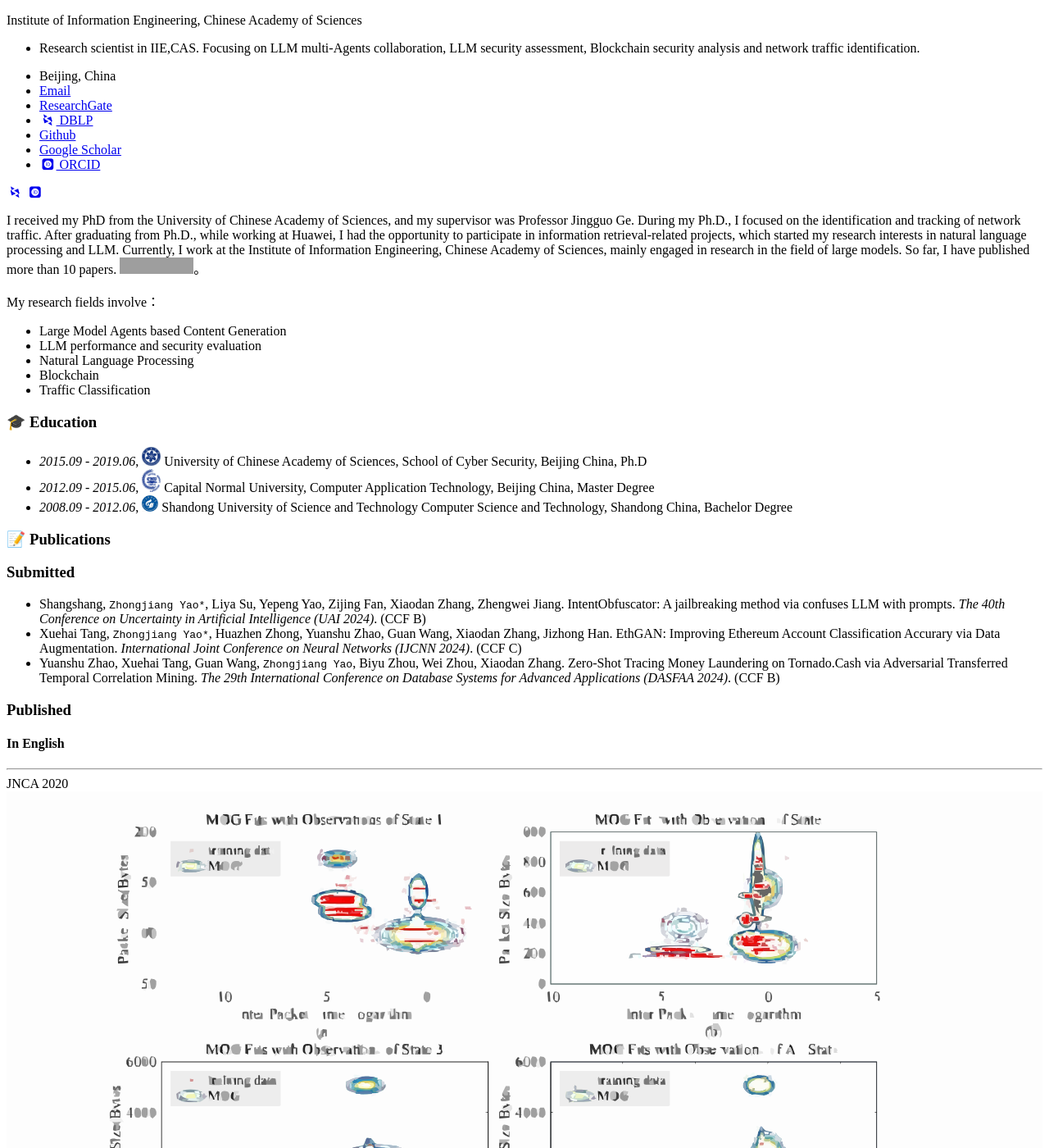
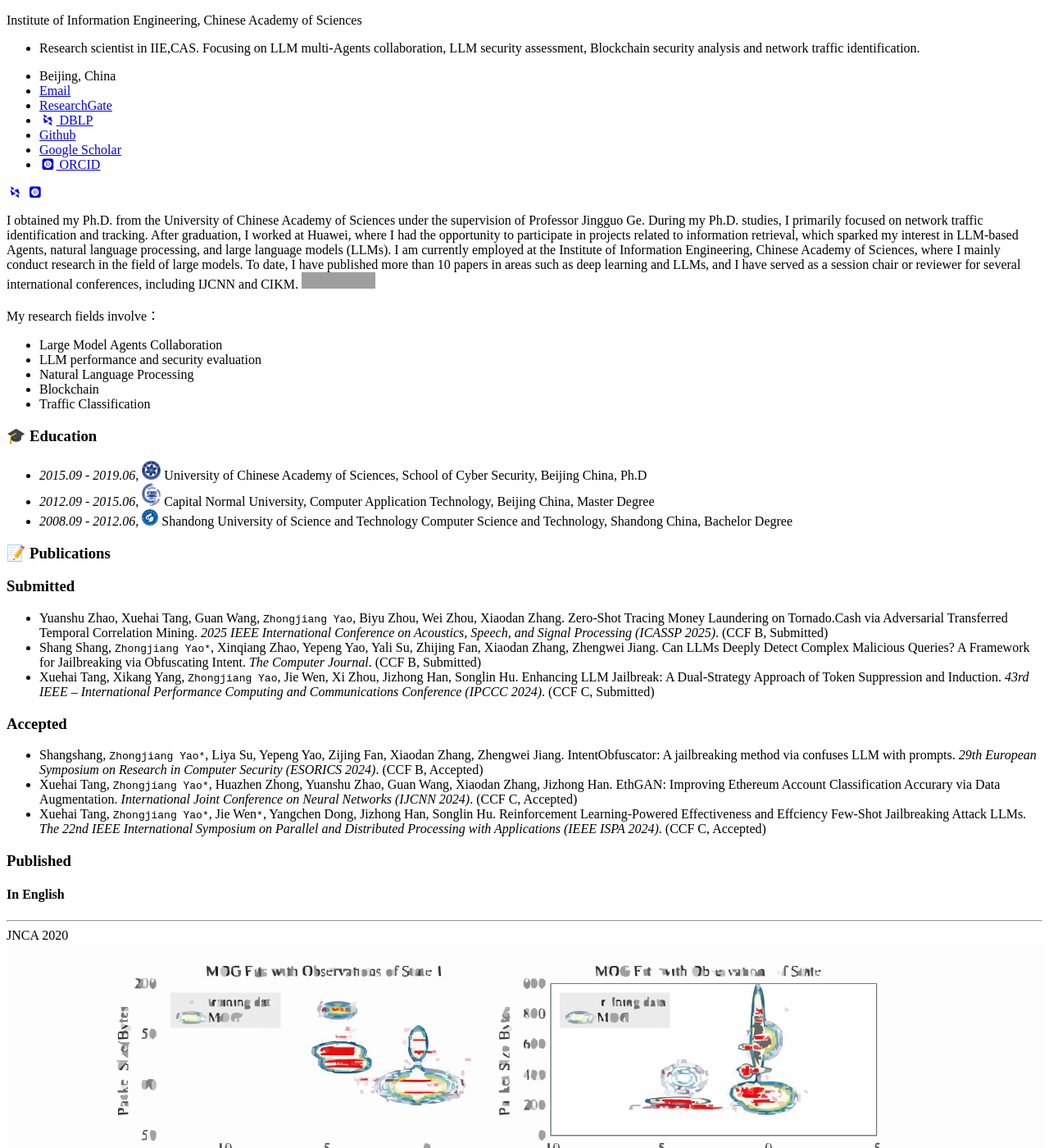
Before and after one commit to yaozhongjiang/yaozhongjiang.github.io, a Jekyll site: the page built from _pages/about.md, in a window 1280 px wide and 1400 px high, scrolled down 1635 px. Shown: the whole window at 82% size. Built offline with Jekyll 4.4.1, drawn with Linux system fonts in a browser that asks for light colours; some web fonts are replaced; some of the changed text lies outside the part shown; grey boxes are pictures that could not be loaded.

Commit message:
update 2024 publications

```diff
--- a/Gemfile
+++ b/Gemfile
@@ -9,7 +9,7 @@ source "https://rubygems.org"
 # This will help ensure the proper Jekyll version is running.
 # Happy Jekylling!
 
-gem "github-pages", "~> 227", group: :jekyll_plugins
+gem "github-pages", "~> 232", group: :jekyll_plugins
 
 # If you want to use Jekyll native, uncomment the line below.
 # To upgrade, run `bundle update`.
--- a/_data/navigation.yml
+++ b/_data/navigation.yml
@@ -15,7 +15,7 @@ main:
   - title: "Awards"
     url: "#-ryjx"
 
-  - title: "Confereces"
+  - title: "Academic Activities"
     url: "#-xshy"
 
   - title: "Experience"
--- a/_pages/about.md
+++ b/_pages/about.md
@@ -17,11 +17,11 @@ redirect_from:
 
 <span class='anchor' id='about-me'></span>
 
-I received my PhD from the University of Chinese Academy of Sciences, and my supervisor was Professor Jingguo Ge. During my Ph.D., I focused on the identification and tracking of network traffic. After graduating from Ph.D., while working at Huawei, I had the opportunity to participate in information retrieval-related projects, which started my research interests in natural language processing and LLM. Currently, I work at the Institute of Information Engineering, Chinese Academy of Sciences, mainly engaged in research in the field of large models. So far, I have published more than 10 papers.
- <a href='https://scholar.google.com/citations?user=mNQ2160AAAAJ'><img src="https://img.shields.io/endpoint?url={{ url | url_encode }}&logo=Google%20Scholar&labelColor=f6f6f6&color=9cf&style=flat&label=引用"></a>。
+I obtained my Ph.D. from the University of Chinese Academy of Sciences under the supervision of Professor Jingguo Ge. During my Ph.D. studies, I primarily focused on network traffic identification and tracking. After graduation, I worked at Huawei, where I had the opportunity to participate in projects related to information retrieval, which sparked my interest in LLM-based Agents, natural language processing, and large language models (LLMs). I am currently employed at the Institute of Information Engineering, Chinese Academy of Sciences, where I mainly conduct research in the field of large models. To date, I have published more than 10 papers in areas such as deep learning and LLMs, and I have served as a session chair or reviewer for several international conferences, including IJCNN and CIKM.
+ <a href='https://scholar.google.com/citations?user=mNQ2160AAAAJ'><img src="https://img.shields.io/endpoint?url={{ url | url_encode }}&logo=Google%20Scholar&labelColor=f6f6f6&color=9cf&style=flat&label=引用"></a>
 
 My research fields involve：
-- Large Model Agents based Content Generation
+- Large Model Agents Collaboration
 - LLM performance and security evaluation
 - Natural Language Processing
 - Blockchain
@@ -41,10 +41,15 @@ My research fields involve：
 # 📝 Publications
 
 ### Submitted
+-	Yuanshu Zhao, Xuehai Tang, Guan Wang, `Zhongjiang Yao`, Biyu Zhou, Wei Zhou, Xiaodan Zhang. Zero-Shot Tracing Money Laundering on Tornado.Cash via Adversarial Transferred Temporal Correlation Mining. *2025 IEEE International Conference on Acoustics, Speech, and Signal Processing (ICASSP 2025)*. (CCF B, Submitted)
+- Shang Shang, `Zhongjiang Yao*`, Xinqiang Zhao, Yepeng Yao, Yali Su, Zhijing Fan, Xiaodan Zhang, Zhengwei Jiang. Can LLMs Deeply Detect Complex Malicious Queries? A Framework for Jailbreaking via Obfuscating Intent. *The Computer Journal*. (CCF B, Submitted)
+- Xuehai Tang, Xikang Yang, `Zhongjiang Yao`, Jie Wen, Xi Zhou, Jizhong Han, Songlin Hu. Enhancing LLM Jailbreak: A Dual-Strategy Approach of Token Suppression and Induction. *43rd IEEE -- International Performance Computing and Communications Conference (IPCCC 2024)*. (CCF C, Submitted)
 
--	Shangshang, `Zhongjiang Yao*`, Liya Su, Yepeng Yao, Zijing Fan, Xiaodan Zhang, Zhengwei Jiang. IntentObfuscator: A jailbreaking method via confuses LLM with prompts. *The 40th Conference on Uncertainty in Artificial Intelligence (UAI 2024)*. (CCF B)
--	Xuehai Tang, `Zhongjiang Yao*`, Huazhen Zhong, Yuanshu Zhao, Guan Wang, Xiaodan Zhang, Jizhong Han. EthGAN: Improving Ethereum Account Classification Accurary via Data Augmentation. *International Joint Conference on Neural Networks (IJCNN 2024)*. (CCF C)
--	Yuanshu Zhao, Xuehai Tang, Guan Wang, `Zhongjiang Yao`, Biyu Zhou, Wei Zhou, Xiaodan Zhang. Zero-Shot Tracing Money Laundering on Tornado.Cash via Adversarial Transferred Temporal Correlation Mining. *The 29th International Conference on Database Systems for Advanced Applications (DASFAA 2024)*. (CCF B)
+### Accepted
+
+-	Shangshang, `Zhongjiang Yao*`, Liya Su, Yepeng Yao, Zijing Fan, Xiaodan Zhang, Zhengwei Jiang. IntentObfuscator: A jailbreaking method via confuses LLM with prompts. *29th European Symposium on Research in Computer Security (ESORICS 2024)*. (CCF B, Accepted)
+-	Xuehai Tang, `Zhongjiang Yao*`, Huazhen Zhong, Yuanshu Zhao, Guan Wang, Xiaodan Zhang, Jizhong Han. EthGAN: Improving Ethereum Account Classification Accurary via Data Augmentation. *International Joint Conference on Neural Networks (IJCNN 2024)*. (CCF C, Accepted)
+- Xuehai Tang, `Zhongjiang Yao*`, Jie Wen`*`, Yangchen Dong, Jizhong Han, Songlin Hu. Reinforcement Learning-Powered Effectiveness and Effciency Few-Shot Jailbreaking Attack LLMs. *The 22nd IEEE International Symposium on Parallel and Distributed Processing with Applications (IEEE ISPA 2024)*. (CCF C, Accepted)
 
 
 ### Published
@@ -137,7 +142,8 @@ My research fields involve：
 
 <span class='anchor' id='-xshy'></span>
 
-# 🏛️ Academia Conference
+# 🏛️ Academic Activities
+- *2024.08*, Reviewer for CCF-B conference 33rd ACM International Conference on Information and Knowledge Management (CIKM 2024)
 - *2019.06*, Participate in the ICC-2019, Poster presente, Shanghai, China
 - *2016.12*, Participate in the HPCC-2016, Oral presenter, Sydney, Austrilia
 
```
Also changed, not shown: Gemfile.lock, 2 other files.
